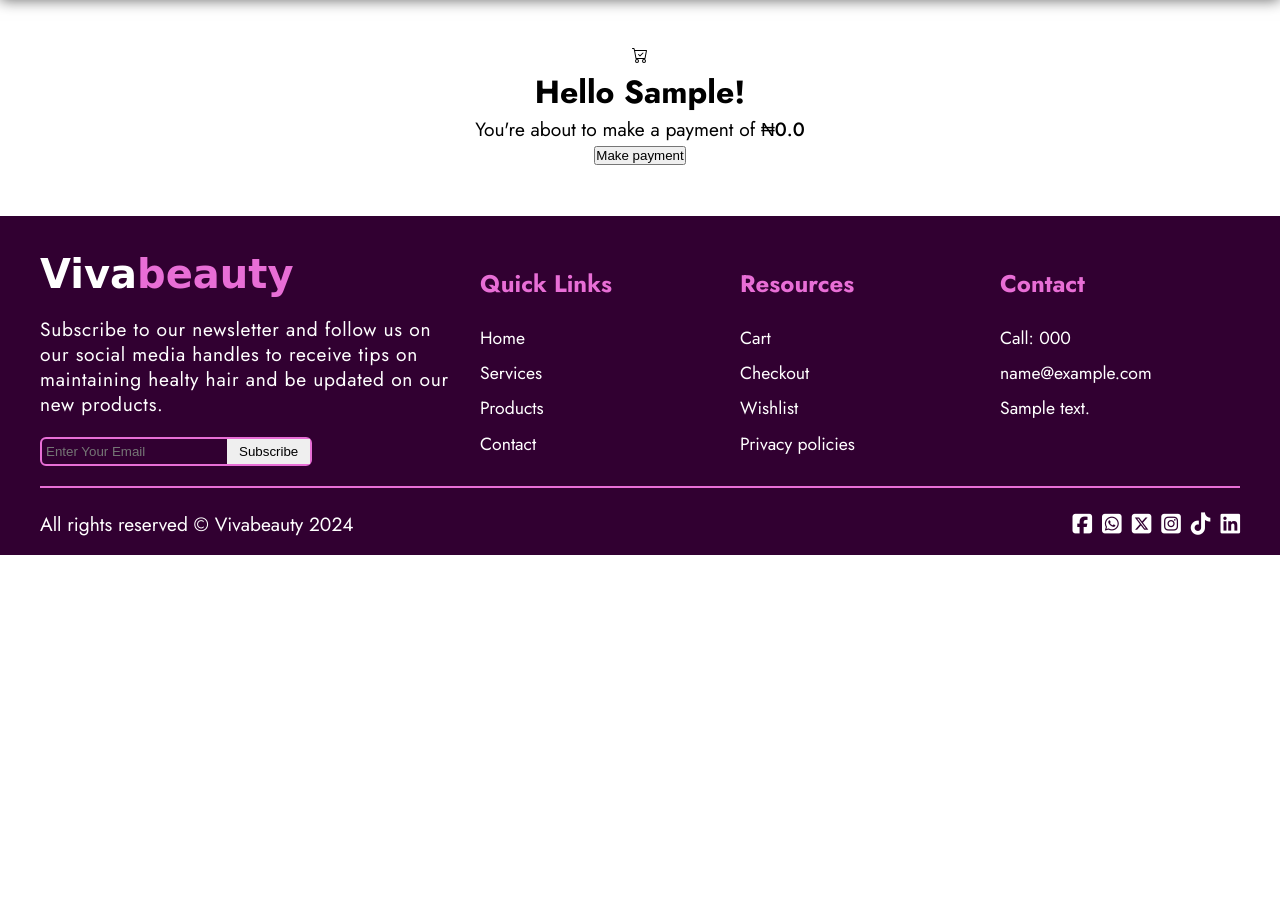
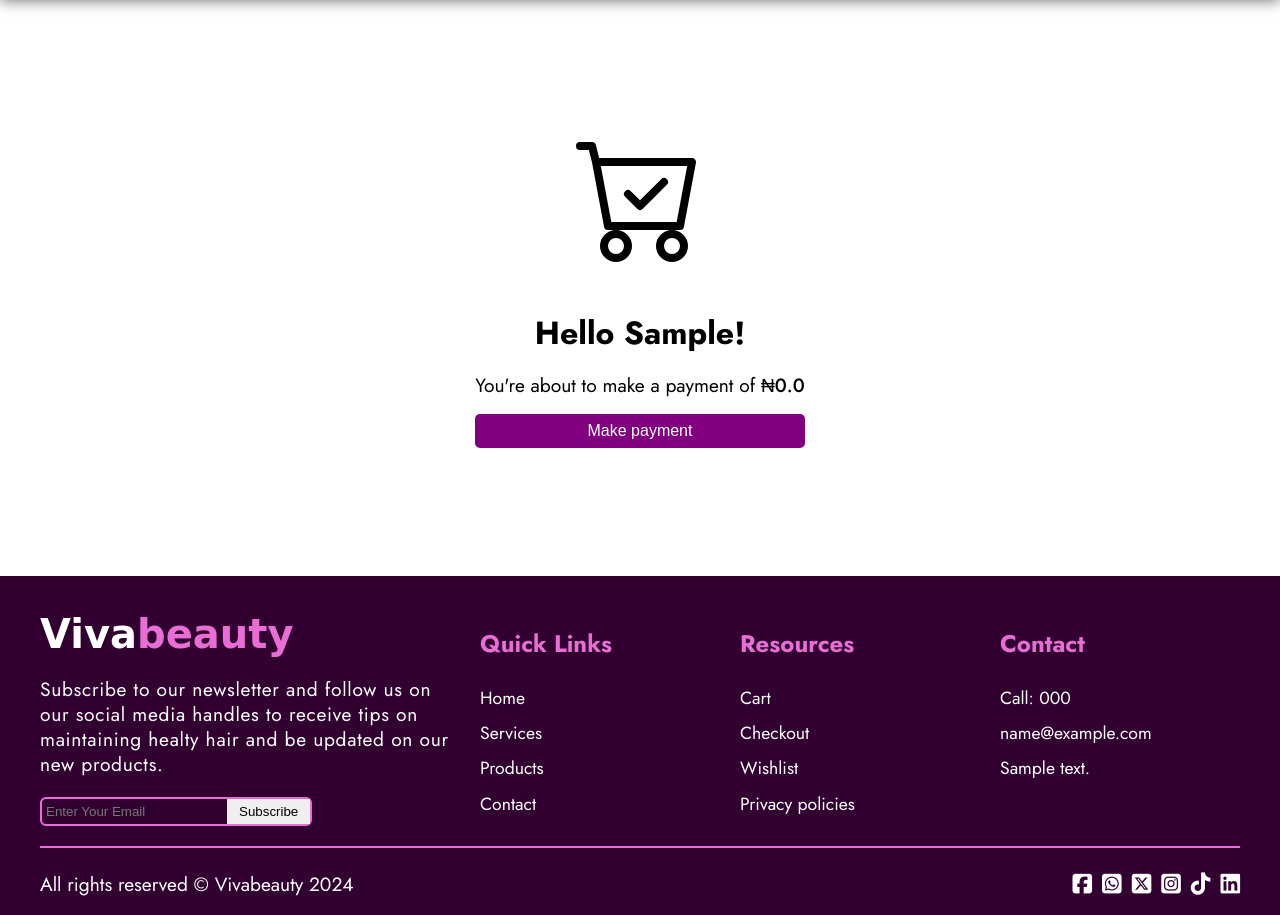
Before and after one commit to Judechuks/vivabeauty, a Django app: page /make_payment in a window 1280 px wide. Shown: the part 54-969 px from the top of the page. Before the commit the page ends 609 px from the top, so only its background shows below. Run offline with Django 5.2, Linux system fonts and the light colour scheme; a user stored in the database is signed in; tables that the repository leaves empty hold one stand-in row (values such as "Sample post"); some libraries are stand-ins or nearby versions; some web fonts are replaced.

Commit message:
make_payment styles

```diff
--- a/app/static/app/css/cart.css
+++ b/app/static/app/css/cart.css
@@ -77,6 +77,7 @@
   margin-top: 10px;
   padding-top: 10px;
 }
+.payment-btn-container button,
 .place-order-container button {
   width: 100%;
   display: block;
@@ -91,6 +92,7 @@
   color: var(--white-clr);
   background-color: var(--purple-clr);
 }
+.payment-btn-container button:hover,
 .place-order-container button:hover {
   background-color: var(--dark-purple-clr);
 }
@@ -164,6 +166,22 @@
 strong {
   font-weight: 500;
 }
+/*==== Payment ====*/
+.payment-container {
+  height: 60vh;
+  display: grid;
+  place-content: center;
+}
+.payment-container .col {
+  height: fit-content;
+  align-self: center;
+}
+.payment-container .cart-icon {
+  font-size: 8rem;
+}
+.payment-container .text {
+  margin-block: 15px;
+}
 /*===== Responsiveness =====*/
 @media screen and (max-width: 830px) {
   .shopping-cart,
```
